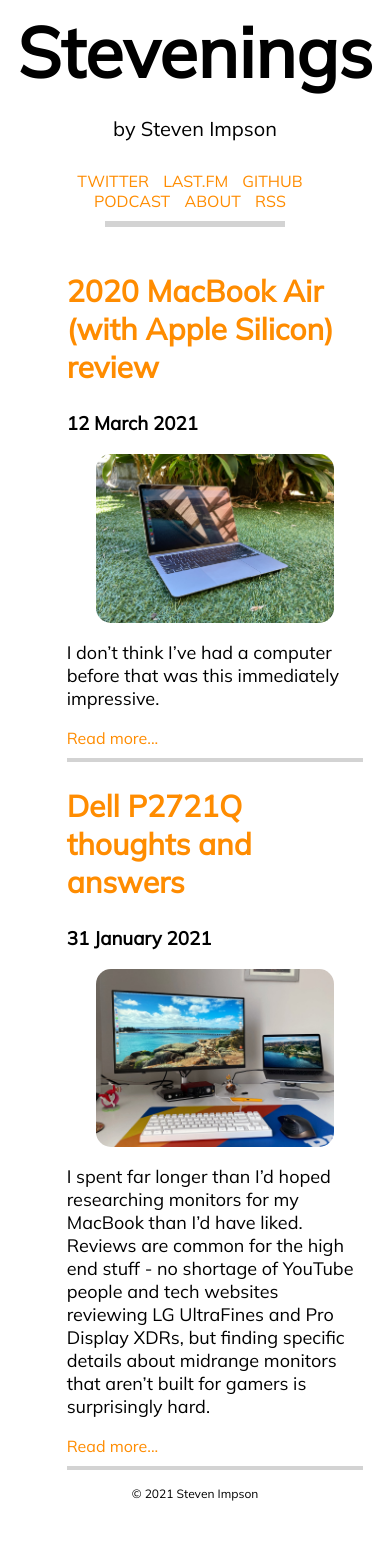
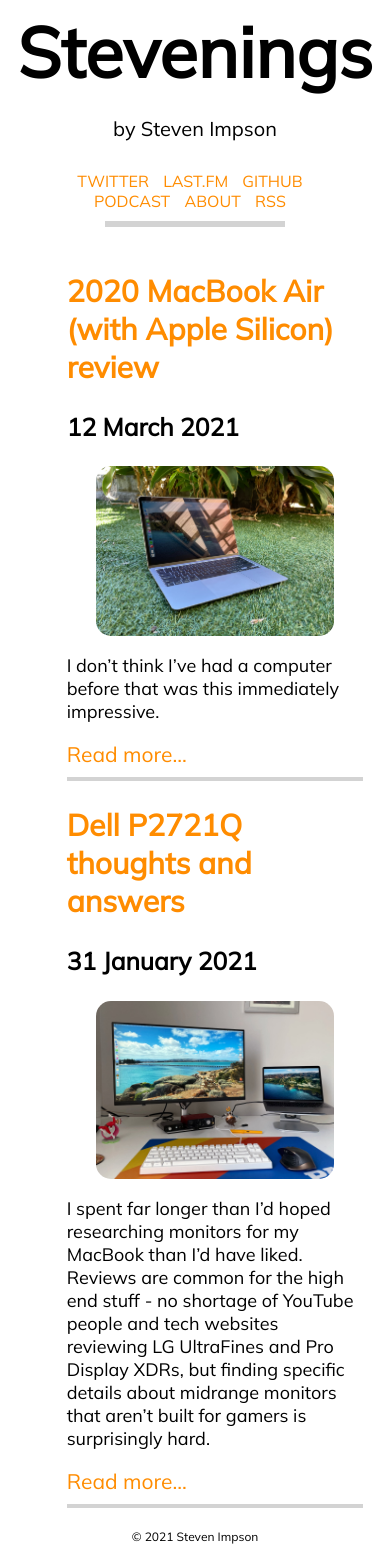
Before and after one commit to stevenimpson/stevenimpson.github.io, a Jekyll site: the page built from index.markdown, in a window 390 px wide. Built offline with Jekyll 4.4.1, drawn with Linux system fonts in a browser that asks for light colours; before the commit the page ends 1513 px from its top, so only the background shows below that.

Commit message:
Changed mobile text size

```diff
--- a/_sass/main.scss
+++ b/_sass/main.scss
@@ -1,4 +1,5 @@
 $post-text-size: 18px;
+$post-mobile-text-size: 21px;
 
 html {
 	font-family: Mulish, sans-serif;
@@ -129,6 +130,7 @@
 	.main {
 		margin-left: 5%;
 		margin-right: 5%;
+		font-size: $post-mobile-text-size;
 	}
 
 	.title {
```
